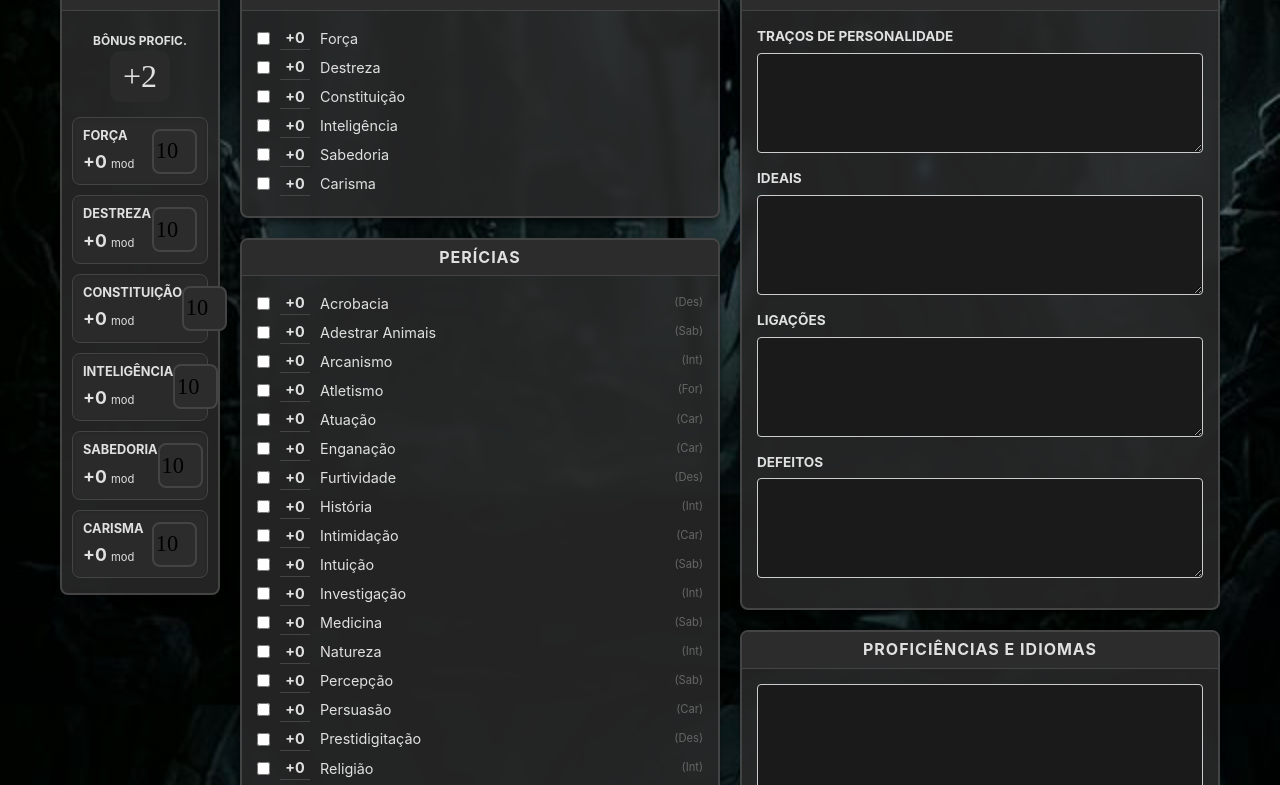
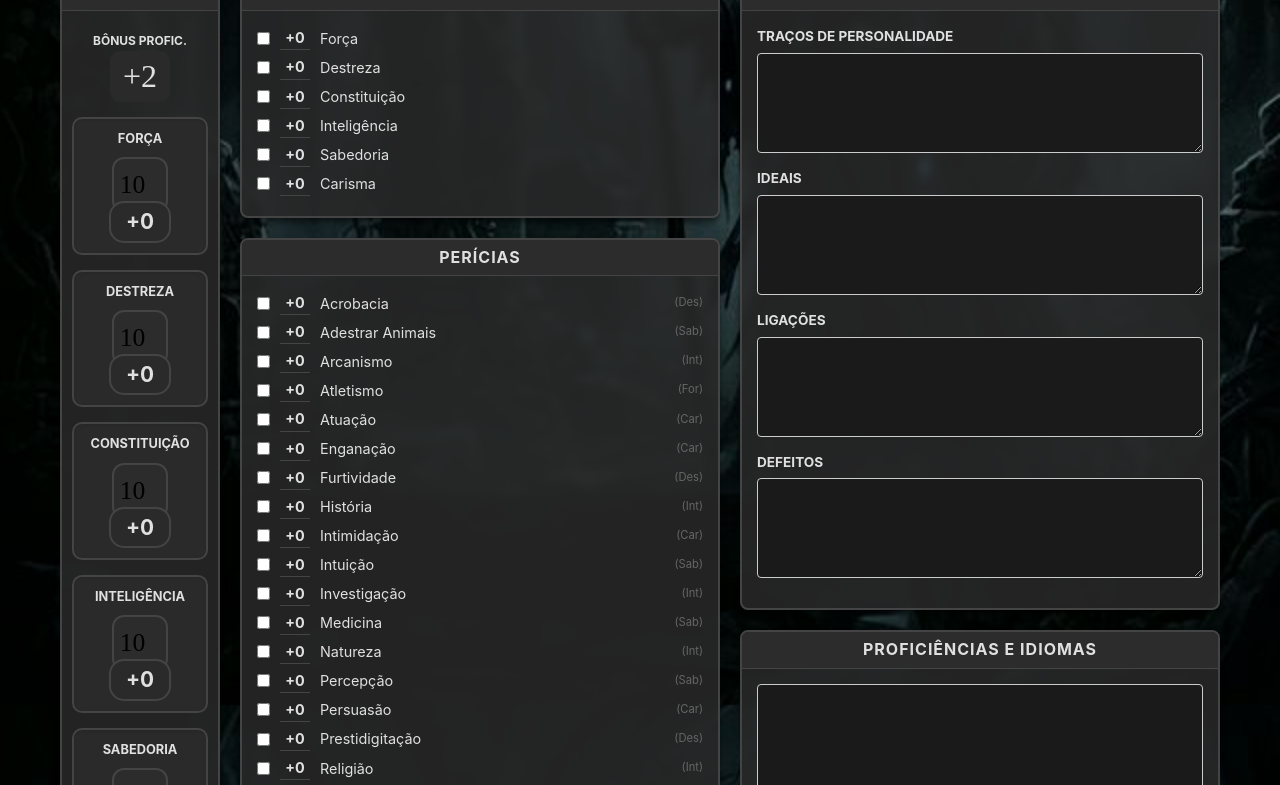
Before and after one commit to LuisCarlosRamalho/ficha_dnd, a React (Vite) app: page / in a window 1280 px wide. Shown: the part 575-1360 px from the top of the page. Built offline with nearby package versions, Linux system fonts and the light colour scheme.

Commit message:
style: Stack attributes vertically for perfect alignment and overflow prevention

```diff
--- a/src/App.jsx
+++ b/src/App.jsx
@@ -274,20 +274,20 @@ function App() {
             <div className="stat-label" style={{marginTop:'5px', fontSize:'0.75rem'}}>Bônus Profic.</div>
             <div className="stat-value" style={{marginBottom: '15px', border: 'none', background: 'var(--panel-bg)', borderRadius: '10px'}}>{formatSign(pb)}</div>
 
-            <div style={{display: 'flex', flexDirection: 'column', gap: '10px', width: '100%'}}>
+            <div style={{display: 'flex', flexDirection: 'column', gap: '15px', width: '100%'}}>
               {ATTRIBUTES_LIST.map(attr => (
-                <div key={attr.key} style={{ display: 'flex', alignItems: 'center', justifyContent: 'space-between', backgroundColor: 'var(--panel-bg)', padding: '8px 10px', borderRadius: '8px', border: '1px solid var(--panel-border)', boxShadow: 'inset 0 1px 3px rgba(0,0,0,0.1)'}}>
-                  <div style={{display:'flex', flexDirection:'column', gap: '2px'}}>
-                    <span style={{fontSize: '0.8rem', fontWeight: 'bold', textTransform: 'uppercase'}}>{attr.label}</span>
-                    <span style={{fontSize: '1.1rem', fontWeight: 'bold'}}>{formatSign(modifiers[attr.key])} <span style={{fontSize:'0.7rem', fontWeight:'normal'}}>mod</span></span>
-                  </div>
+                <div key={attr.key} style={{ display: 'flex', flexDirection: 'column', alignItems: 'center', backgroundColor: 'var(--panel-bg)', padding: '10px 5px', borderRadius: '10px', border: '2px solid var(--panel-border)', boxShadow: 'inset 0 1px 3px rgba(0,0,0,0.1)'}}>
+                  <span style={{fontSize: '0.8rem', fontWeight: 'bold', textTransform: 'uppercase', marginBottom: '8px'}}>{attr.label}</span>
                   <input
                     type="number"
                     value={char.attributes[attr.key]}
                     onChange={e => updateNested('attributes', attr.key, parseInt(e.target.value)||0)}
                     title={`Valor Base - ${attr.label}`}
-                    style={{width: '45px', height: '45px', fontSize: '1.4rem', textAlign: 'center', fontFamily: 'var(--font-heading)', border: '2px solid var(--panel-border)', borderRadius: '8px', backgroundColor: 'var(--secondary-color)', color: 'black'}}
+                    style={{width: '56px', height: '56px', fontSize: '1.6rem', textAlign: 'center', fontFamily: 'var(--font-heading)', border: '2px solid var(--panel-border)', borderRadius: '12px', backgroundColor: 'var(--secondary-color)', color: '#000'}}
                   />
+                  <div style={{fontSize: '1.3rem', fontWeight: 'bold', marginTop: '-12px', backgroundColor: 'var(--panel-bg)', padding: '2px 15px', borderRadius: '15px', border: '2px solid var(--panel-border)'}}>
+                    {formatSign(modifiers[attr.key])}
+                  </div>
                 </div>
               ))}
             </div>
```
Also changed, not shown: Ficha_DnD_5E_App.html (+1 -1 lines).
